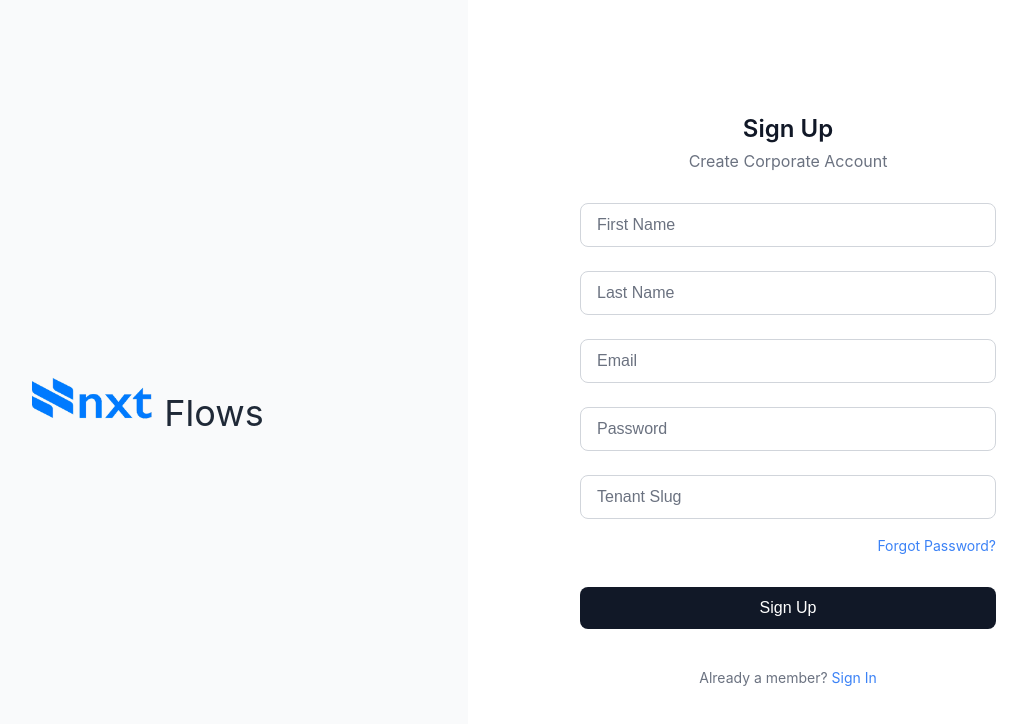
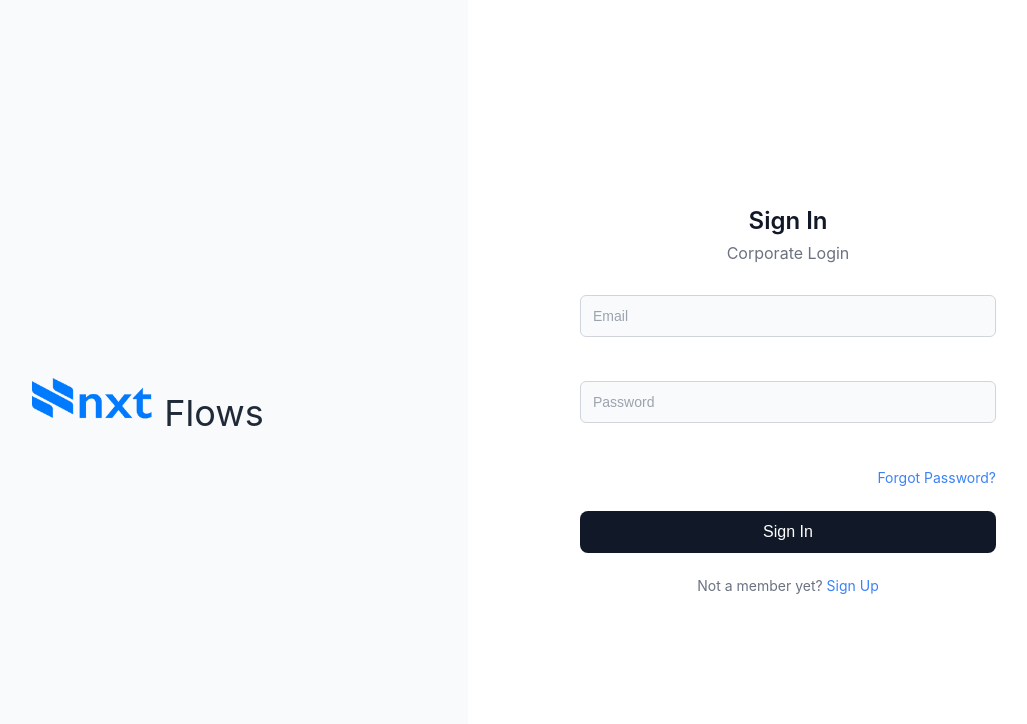
Before and after one commit to JagadeshSivakumar/NXT-Flows, a React (Create React App) app: page / in a window 1280 px wide. Shown: the top 724 px of the page, without its empty margins (172-1199 px from the left). Built offline with nearby package versions, Linux system fonts and the light colour scheme.

Commit message:
signup and signin logic service
signup and signin logic service

```diff
--- a/package.json
+++ b/package.json
@@ -16,6 +16,7 @@
     "react-icons": "^5.5.0",
     "react-router-dom": "^7.6.3",
     "react-scripts": "5.0.1",
+    "react-toastify": "^11.0.5",
     "web-vitals": "^2.1.4"
   },
   "scripts": {
--- a/src/App.js
+++ b/src/App.js
@@ -15,8 +15,9 @@ function App() {
   return (
     <Router>
       <Routes>
-        <Route path="/" element={<Signup />} />
-        <Route path="/login" element={<Login />} />
+        <Route path="/" element={<Login />} />
+        <Route path="/signup" element={<Signup />} />
+
        <Route path="/Exploreflow" element={<Exploreflow />} />
         <Route path="/flows" element={<Flows />} />
         <Route path="/studio" element={<Studio />} />
--- a/src/components/pages/Login/Login.css
+++ b/src/components/pages/Login/Login.css
@@ -221,3 +221,13 @@ body {
     font-size: 2.25rem;
   }
 }
+.error-message {
+  color: red;
+  margin-bottom: 10px;
+  font-size: 14px;
+  font-weight: 500;
+}
+
+.input-error {
+  border: 1px solid red !important;
+}
--- a/src/components/pages/Login/Login.jsx
+++ b/src/components/pages/Login/Login.jsx
@@ -1,6 +1,8 @@
 import React, { useState } from "react";
 import { Link, useNavigate } from "react-router-dom";
 import axios from "axios";
+import { ToastContainer, toast } from "react-toastify"; // ✅ import
+import "react-toastify/dist/ReactToastify.css"; // ✅ import styles
 import "./Login.css";
 
 function Login() {
@@ -28,21 +30,42 @@ function Login() {
 
       console.log("✅ Login success:", response.data);
 
-      // ✅ Save token if backend returns it
       if (response.data.token) {
         localStorage.setItem("token", response.data.token);
+
+        // ✅ Success toast
+        toast.success("Login successful!", {
+          position: "top-center",
+          autoClose: 2000,
+        });
+
+        // Navigate after short delay
+        setTimeout(() => {
+          navigate("/Exploreflow");
+        }, 2000);
       }
-
-      // Navigate after success
-      navigate("/Exploreflow");
     } catch (err) {
       console.error("❌ Login error:", err.response?.data || err.message);
-      setError(err.response?.data?.message || "Login failed");
+
+      const message =
+        err.response?.data?.message ||
+        "Invalid email or password. Please try again.";
+
+      setError(message);
+
+      // ✅ Error toast
+      toast.error(message, {
+        position: "top-center",
+        autoClose: 3000,
+      });
     }
   };
 
   return (
     <div className="login-container">
+      {/* Toast container */}
+      <ToastContainer />
+
       {/* Left side - Logo and branding */}
       <div className="branding-section">
         <div className="brand-wrapper">
@@ -61,7 +84,7 @@ function Login() {
             <p className="form-subtitle">Corporate Login</p>
           </div>
 
-          {error && <div className="error-message">{error}</div>}
+          {error && <div className="error-message">{error}</div>} {/* ✅ Red text */}
 
           <form className="login-form" onSubmit={handleSubmit}>
             <div className="form-group">
@@ -70,7 +93,7 @@ function Login() {
                 value={email}
                 onChange={(e) => setEmail(e.target.value)}
                 placeholder="Email"
-                className="form-input"
+                className={`form-input ${error && "input-error"}`} // ✅ highlight input on error
                 required
               />
             </div>
@@ -81,7 +104,7 @@ function Login() {
                 value={password}
                 onChange={(e) => setPassword(e.target.value)}
                 placeholder="Password"
-                className="form-input"
+                className={`form-input ${error && "input-error"}`}
                 required
               />
             </div>
@@ -98,7 +121,7 @@ function Login() {
 
             <div className="signup-container">
               Not a member yet?{" "}
-              <Link to="/" className="signup-link">
+              <Link to="/signup" className="signup-link">
                 Sign Up
               </Link>
             </div>
--- a/src/components/pages/Signup/Signup.css
+++ b/src/components/pages/Signup/Signup.css
@@ -244,3 +244,9 @@ body {
     font-size: 2.25rem;
   }
 }
+.signup__error {
+  color: red;
+  margin-bottom: 10px;
+  font-size: 14px;
+  font-weight: 500;
+}
--- a/src/components/pages/Signup/Signup.jsx
+++ b/src/components/pages/Signup/Signup.jsx
@@ -1,5 +1,7 @@
 import React, { useState } from 'react';
 import { Link, useNavigate } from 'react-router-dom';
+import { ToastContainer, toast } from 'react-toastify'; // ✅ import
+import 'react-toastify/dist/ReactToastify.css'; // ✅ import styles
 import './Signup.css';
 
 function Signup() {
@@ -34,15 +36,27 @@ function Signup() {
         }),
       });
 
+      const data = await response.json();
+
       if (!response.ok) {
-        const errData = await response.json();
-        throw new Error(errData.message || "Signup failed");
+        // if already registered
+        if (data.message && data.message.toLowerCase().includes("already")) {
+          toast.error("User already registered!", { position: "top-center" });
+        } else {
+          toast.error(data.message || "Signup failed", { position: "top-center" });
+        }
+        throw new Error(data.message || "Signup failed");
       }
 
-      const data = await response.json();
       console.log("✅ Signup success:", data);
 
-      navigate("/login");
+      toast.success("Signup successful! Please login.", { position: "top-center" });
+
+      // Redirect after success
+      setTimeout(() => {
+        navigate("/");
+      }, 2000);
+
     } catch (err) {
       console.error("❌ Signup error:", err.message);
       setError(err.message);
@@ -51,6 +65,9 @@ function Signup() {
 
   return (
     <div className="signup">
+      {/* Toast container */}
+      <ToastContainer />
+
       {/* Branding */}
       <div className="signup__branding">
         <div className="signup__brand-wrapper">
@@ -139,7 +156,7 @@ function Signup() {
 
             <div className="signup__bottom">
               Already a member?{' '}
-              <Link to="/login" className="signup__link">
+              <Link to="/" className="signup__link">
                 Sign In
               </Link>
             </div>
```
Also changed, not shown: 1 other file (tests, documents, lock files or other folders).
